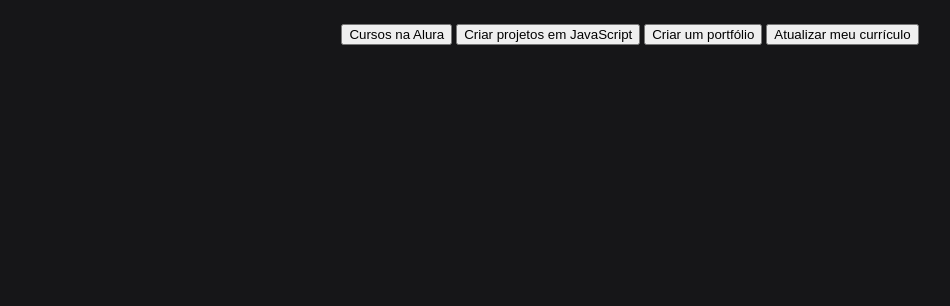
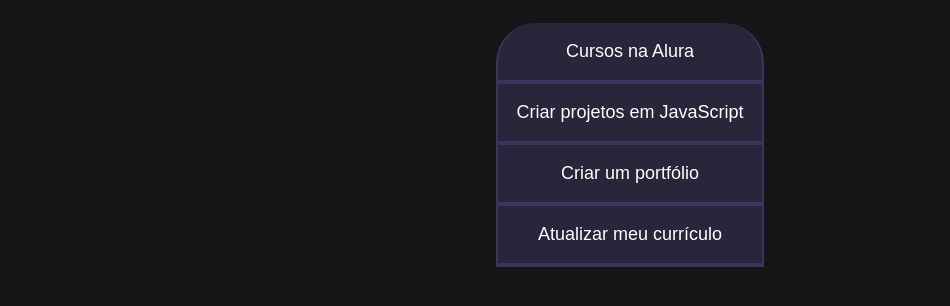
Before and after one commit to JulyaGabrilleff/javascript-projetos-de-vida, a plain HTML site: page index.html in a window 1280 px wide. Shown: the part 80-386 px from the top of the page, without its empty margins (10-960 px from the left). Drawn offline with Linux system fonts and the light colour scheme.

Commit message:
Add files via upload

```diff
--- a/style.css
+++ b/style.css
@@ -31,3 +31,37 @@ body {
   width: 100%;
   font-size: 32px;
 }
+
+.titulo-principal span{
+  color: var(--verde);
+}
+
+.botao{
+  font-family: "Crakra Petch", sans-serif;
+  background-color: var(--botao-inativo);
+  color: var(--branco);
+  display: flex;
+  justify-content: center;
+  padding: 1em;
+  font-size: 18px;
+  align-items: center;
+  width: 100%;
+  border-bottom: 4px solid var(--botao-ativo);
+  border-left: 2px solid var(--botao-ativo);
+  border-right: 2px solid var(--botao-ativo);
+  border-top: none;
+}
+
+.botao:first-child{
+  border-radius: 40px 40px 0 0;
+}
+
+.botoes{
+  display: block;
+}
+@media screen and(min-width: 768px) {
+  .botoes{
+      display: flex;
+  }
+
+}
```
